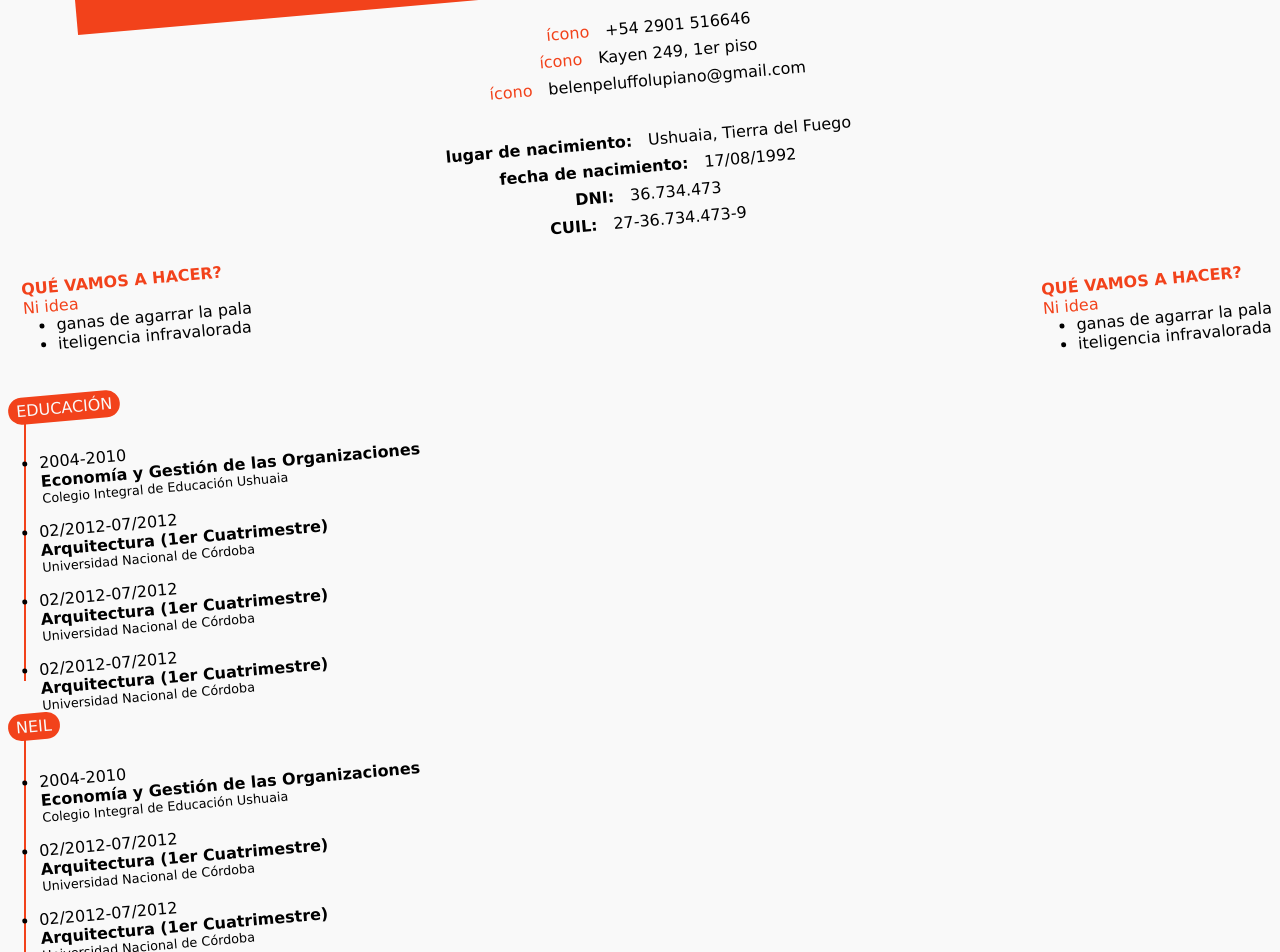
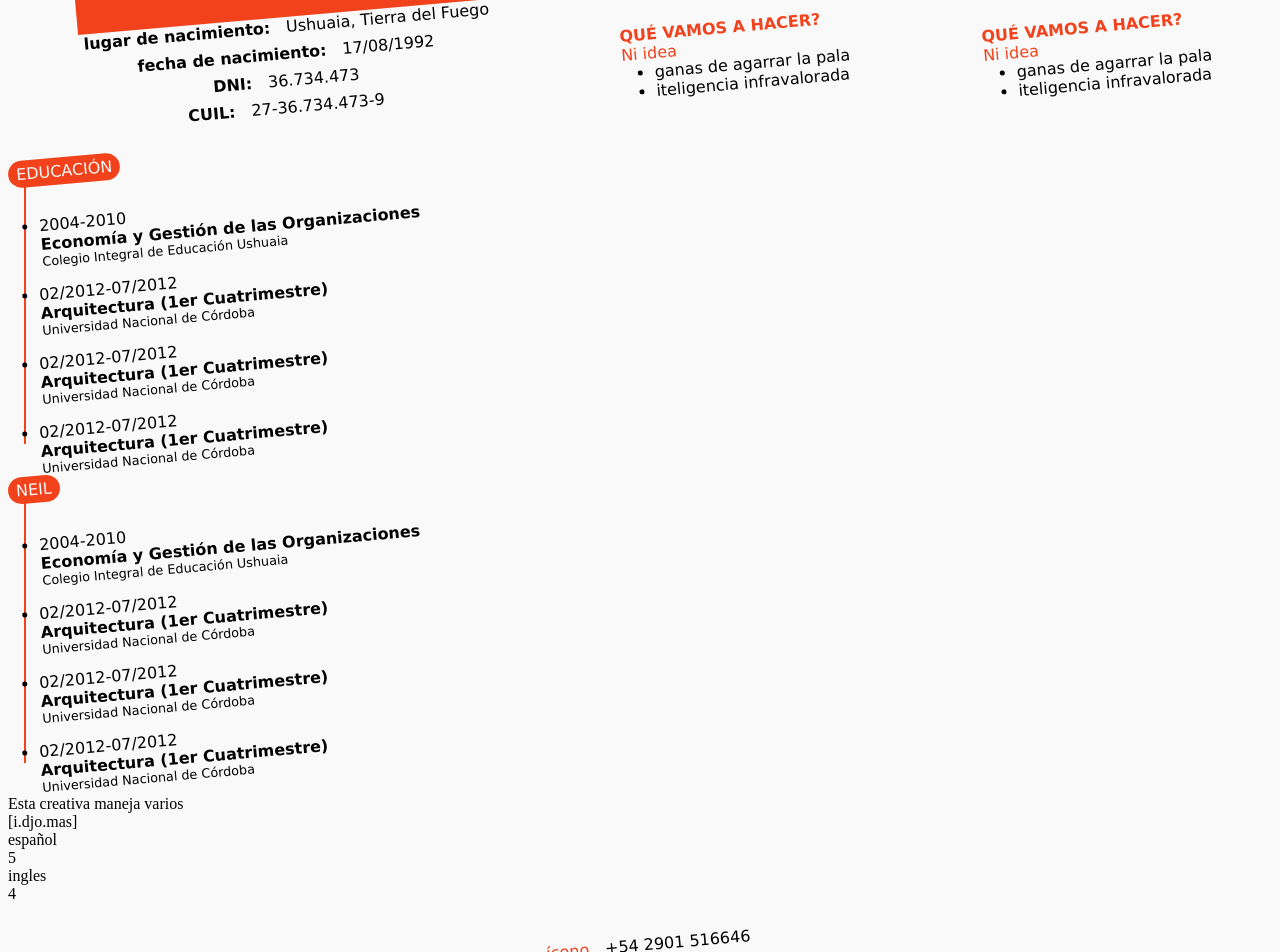
Before and after one commit to BelenPeluffo/curriculum-vitae, a React (Vite) app: page / in a window 1280 px wide. Shown: the part 460-1412 px from the top of the page. Built offline with nearby package versions, Linux system fonts and the light colour scheme.

Commit message:
feat (Languages): creates language section and item.

```diff
--- /dev/null
+++ b/src/components/LanguageItem/LanguageItem.jsx
@@ -0,0 +1,10 @@
+const LanguageItem = ({ language, rating }) => {
+  return (
+    <div>
+      <div>{language}</div>
+      <div>{rating}</div>
+    </div>
+  );
+};
+
+export default LanguageItem;
--- a/src/pages/Home.jsx
+++ b/src/pages/Home.jsx
@@ -5,6 +5,7 @@ import MainDataContainer from "../components/MainDataContainer/MainDataContainer
 import ContactData from "./ContactData";
 import PersonalData from "./PersonalData";
 import BioContainer from "../components/BioContainer/BioContainer";
+import Lenguages from "./Languages";
 
 const mockAnnItems = ["ganas de agarrar la pala", "iteligencia infravalorada"];
 const mockMainItems = [
@@ -42,12 +43,14 @@ const mockPersonalInfo = [
 ];
 const mockBio = {
   title: "React frontend developer",
-  subtitle: "con interés por el diseño UI",
+  subtitle: "con interés por el diseño",
 };
+const mockLanguages = [
+  { language: "español", rating: 5 },
+  { language: "ingles", rating: 4 },
+];
 
 const Home = () => {
-  //   const { data } = useContext(AppContext);
-
   return (
     <div style={{ width: "100vw", height: "100vh" }}>
       <ProfileCard
@@ -56,20 +59,19 @@ const Home = () => {
         photo={profilePic}
       />
       <BioContainer bio={mockBio} />
-      <ContactData items={mockContactInfo} />
-      <PersonalData items={mockPersonalInfo} />
       <div
         style={{
           display: "flex",
           flexDirection: "row",
           gap: "16px",
-          justifyContent: "space-between",
+          justifyContent: "space-around",
           paddingLeft: "16px",
           paddingRight: "16px",
           marginTop: "32px",
           marginBottom: "32px",
         }}
       >
+        <PersonalData items={mockPersonalInfo} />
         <AnnotationContainer
           title={"Qué vamos a hacer?"}
           subtitle={"Ni idea"}
@@ -83,6 +85,8 @@ const Home = () => {
       </div>
       <MainDataContainer sectionTitle={"Educación"} items={mockMainItems} />
       <MainDataContainer sectionTitle={"Neil"} items={mockMainItems} />
+      <Lenguages items={mockLanguages} />
+      <ContactData items={mockContactInfo} />
     </div>
   );
 };
--- /dev/null
+++ b/src/pages/Languages.jsx
@@ -0,0 +1,23 @@
+import LanguageItem from "../components/LanguageItem/LanguageItem";
+
+const Lenguages = ({ items }) => {
+  return (
+    <div>
+      <div>Esta creativa maneja varios</div>
+      <div>[i.djo.mas]</div>
+      <div>
+        {items
+          ? items.map((item, index) => (
+              <LanguageItem
+                key={index}
+                language={item.language}
+                rating={item.rating}
+              />
+            ))
+          : null}
+      </div>
+    </div>
+  );
+};
+
+export default Lenguages;
```
